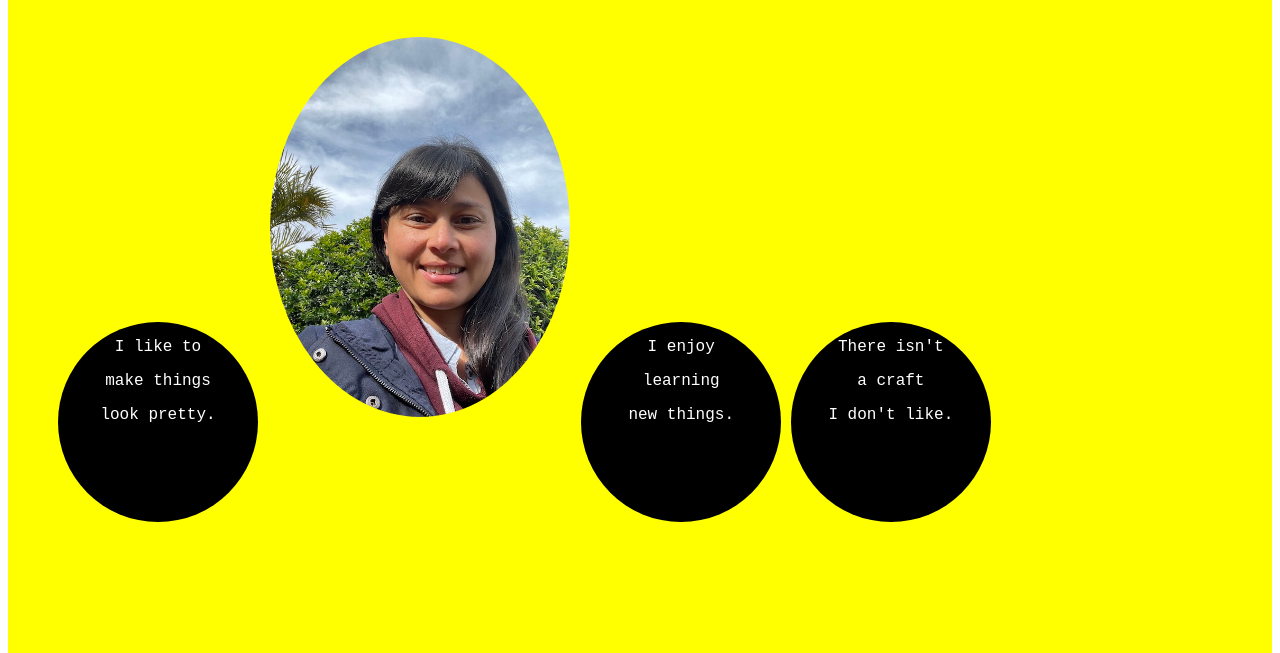
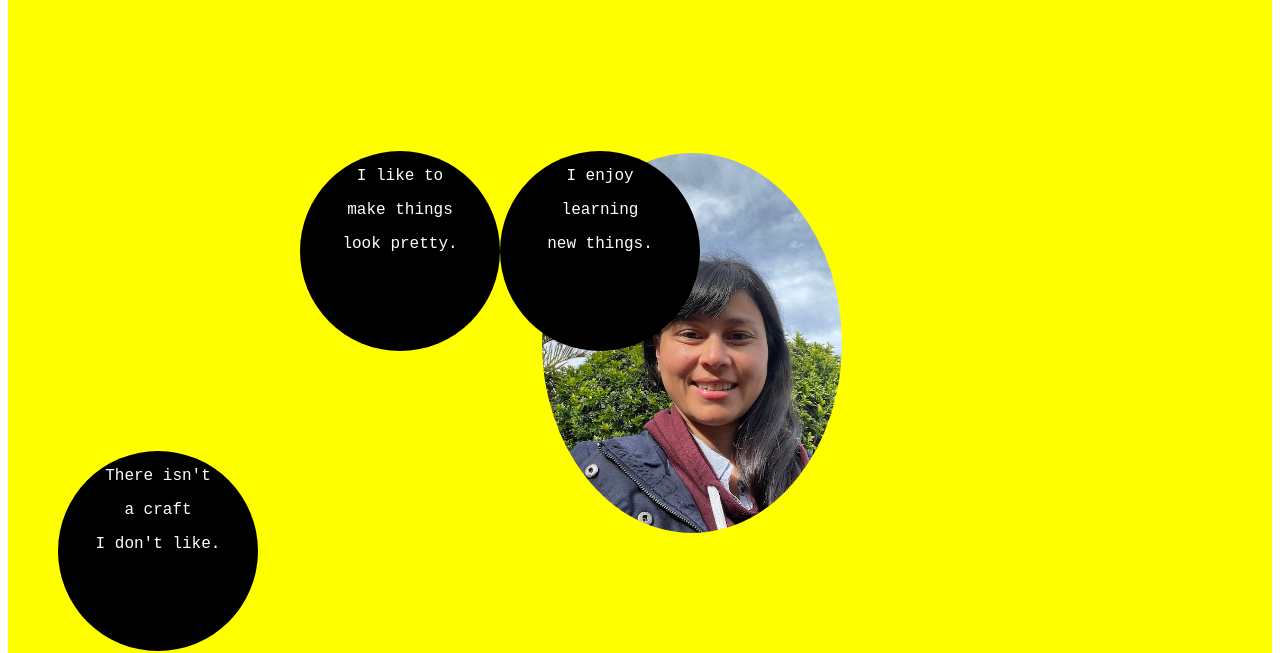
Before and after one commit to Angela11223344/Angela11223344.github.io, a plain HTML site: page index.html in a window 1280 px wide. Shown: the part 149-802 px from the top of the page. Drawn offline with Linux system fonts and the light colour scheme.

Commit message:
fixed circles

```diff
--- a/index.html
+++ b/index.html
@@ -21,19 +21,19 @@
             <div id="header-text">
                 <h1> Hi, I'm Angela...</h1>
             </div>
-
-            <div class="circle" id="abouts">
+            <img src="Images/angela.JPG" alt="Angela" class="center">
+            <div class="circle" id="circle-1">
                 <p>I like to</p>
                 <p>make things</p>
                 <p>look pretty.</p>
             </div>
-                <img src="Images/angela.JPG" alt="Angela" class="center" id="abouts">
-            <div class="circle" id="abouts">
+
+            <div class="circle" id="circle-2">
                 <p>I enjoy</p>
                 <p>learning</p>
                 <p>new things.</p>
             </div>
-            <div class="circle" id="abouts">
+            <div class="circle" id="circle-3">
                 <p>There isn't</p>
                 <p>a craft</p>
                 <p>I don't like.</p>
@@ -41,15 +41,15 @@
         </section>
 
         <section class="background" id="page-links">
-            <div class="circle">
+            <div class="circle-link">
         <h2> About </h2>
             </div>
 
-            <div class="circle">
+            <div class="circle-link">
         <h2> Projects </h2>
             </div>
 
-            <div class="circle">
+            <div class="circle-link">
         <h2> Contact </h2>
             </div>
         </section>
--- a/styles.css
+++ b/styles.css
@@ -36,6 +36,33 @@ nav a {
     color: white;
     text-align: center;
     display: inline-block;
+    position: absolute;
+}
+
+.circle-link {
+    border-radius: 50%;
+    width: 200px;
+    height: 200px;
+    background-color: black;
+    color: white;
+    text-align: center;
+    display: inline-block;
+}
+
+#circle-1 {
+    top: 300px;
+    left: 300px;
+}
+
+#circle-2 {
+    top: 300px;
+    left: 500px;
+}
+
+#circle-3 {
+    top: 600px;
+    left: 600:
+
 }
 
 #page-links {
@@ -50,6 +77,9 @@ img {
     display: inline-block;
     width: 300px;
     padding: 2px;
+    position: absolute;
+    top: 300px;
+    left: 540px
 }
 
 /*.form {
```
